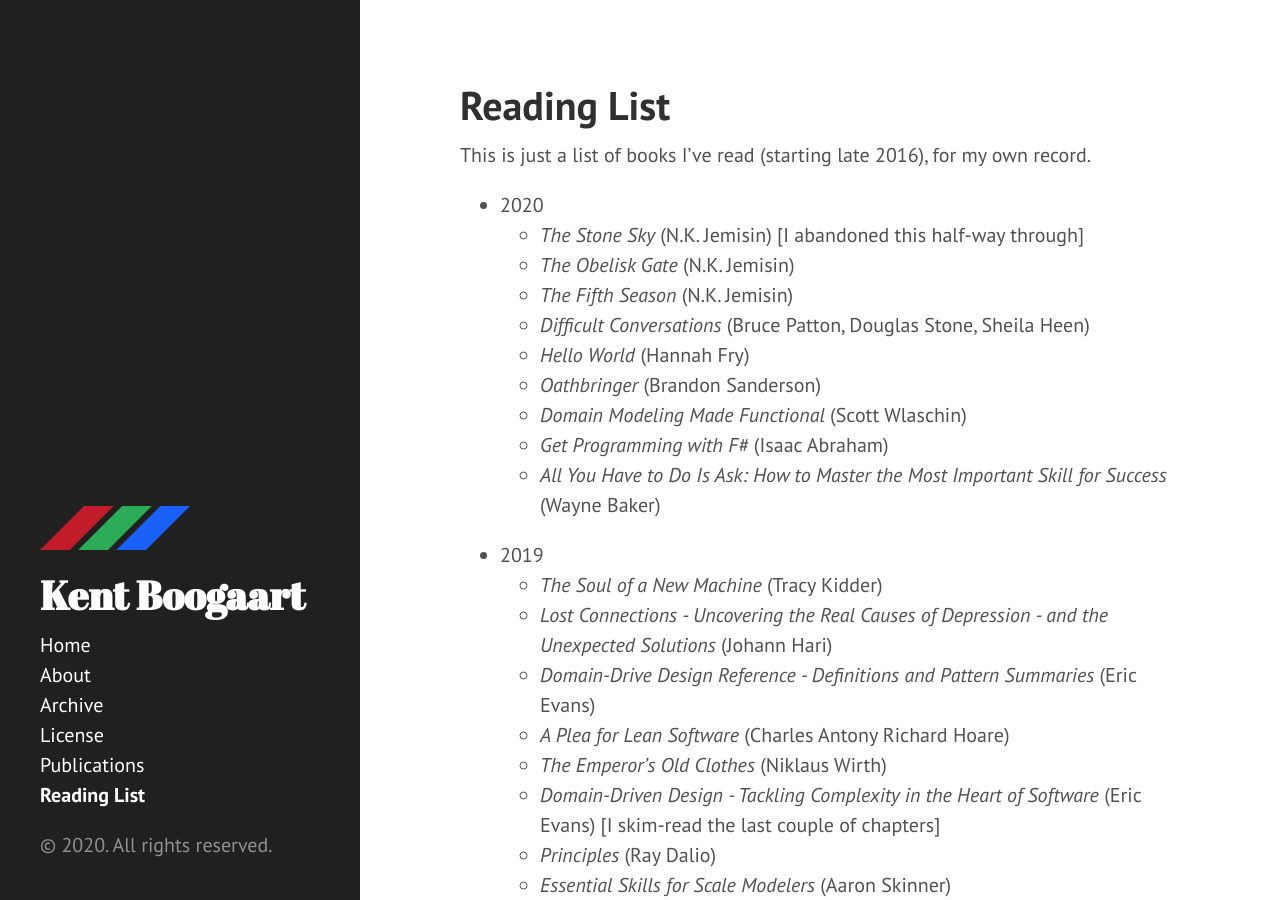
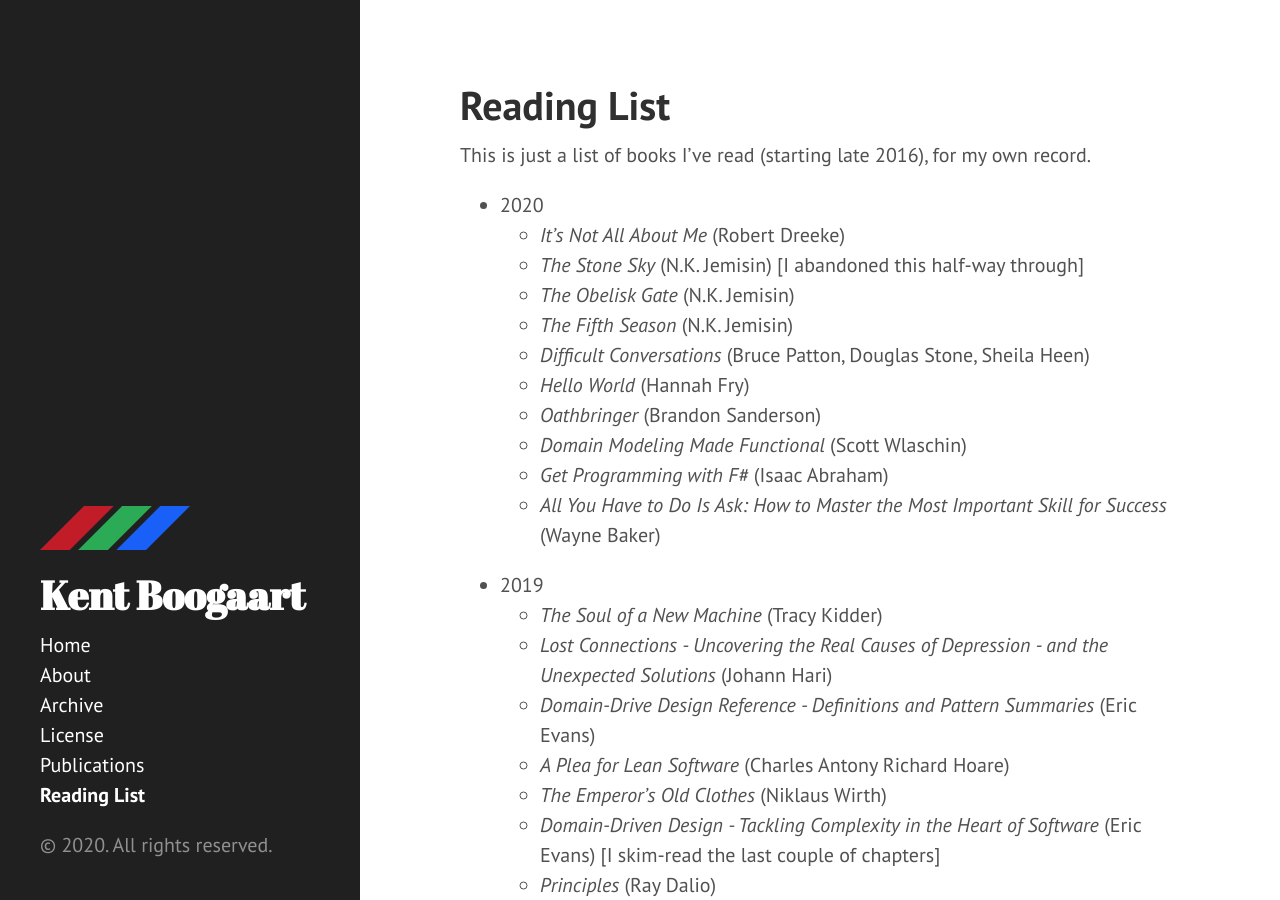
Before and after one commit to kentcb/kentcb.github.io, a Jekyll site: the page built from reading-list.md, in a window 1280 px wide and 900 px high. Built offline with Jekyll 4.4.1, drawn with Linux system fonts in a browser that asks for light colours; nearby versions of some CDN libraries.

Commit message:
Add It's Not All About Me

```diff
--- a/reading-list.md
+++ b/reading-list.md
@@ -6,6 +6,7 @@ sidebar: true
 This is just a list of books I've read (starting late 2016), for my own record.
 
 * 2020
+    * _It's Not All About Me_ (Robert Dreeke)
     * _The Stone Sky_ (N.K. Jemisin) [I abandoned this half-way through]
     * _The Obelisk Gate_ (N.K. Jemisin)
     * _The Fifth Season_ (N.K. Jemisin)
```
